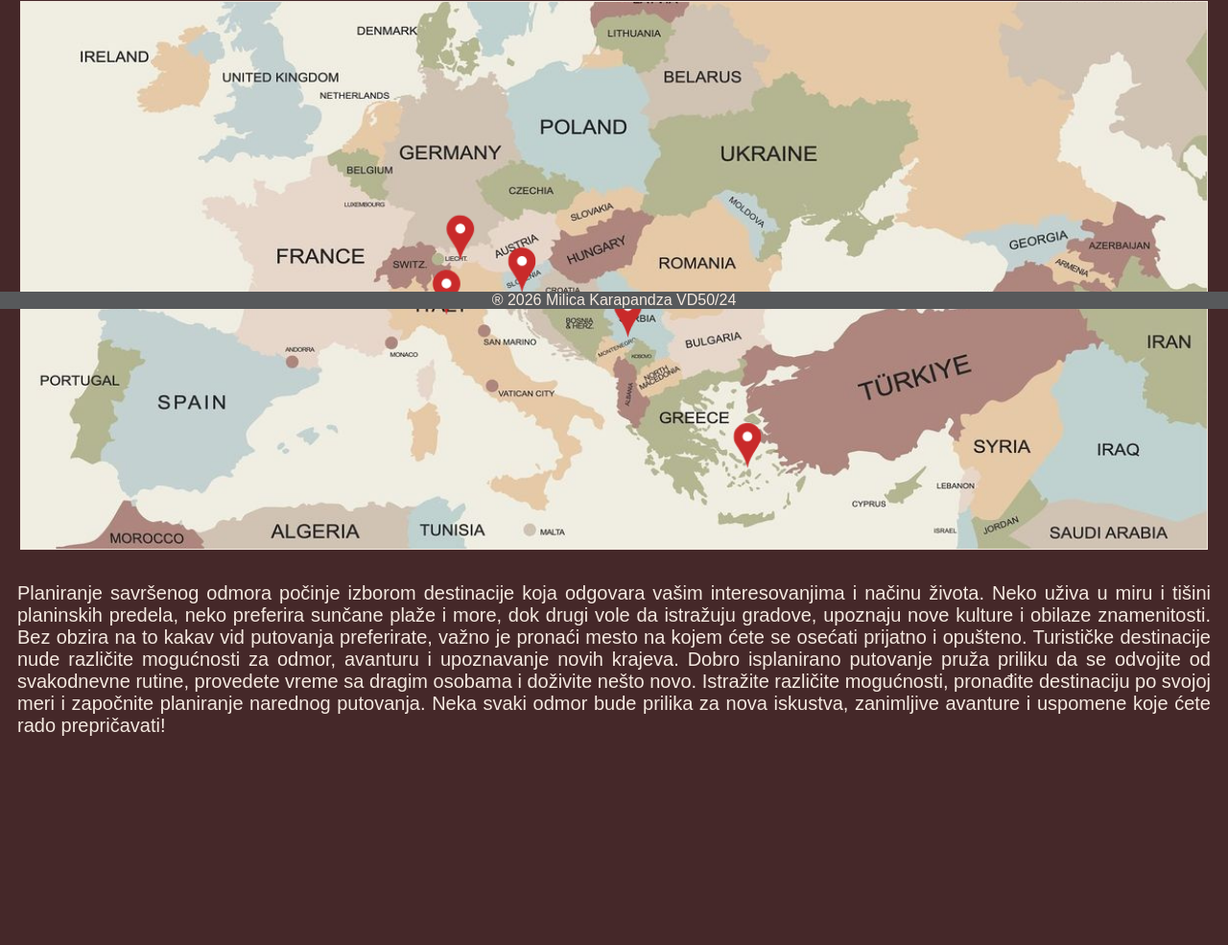
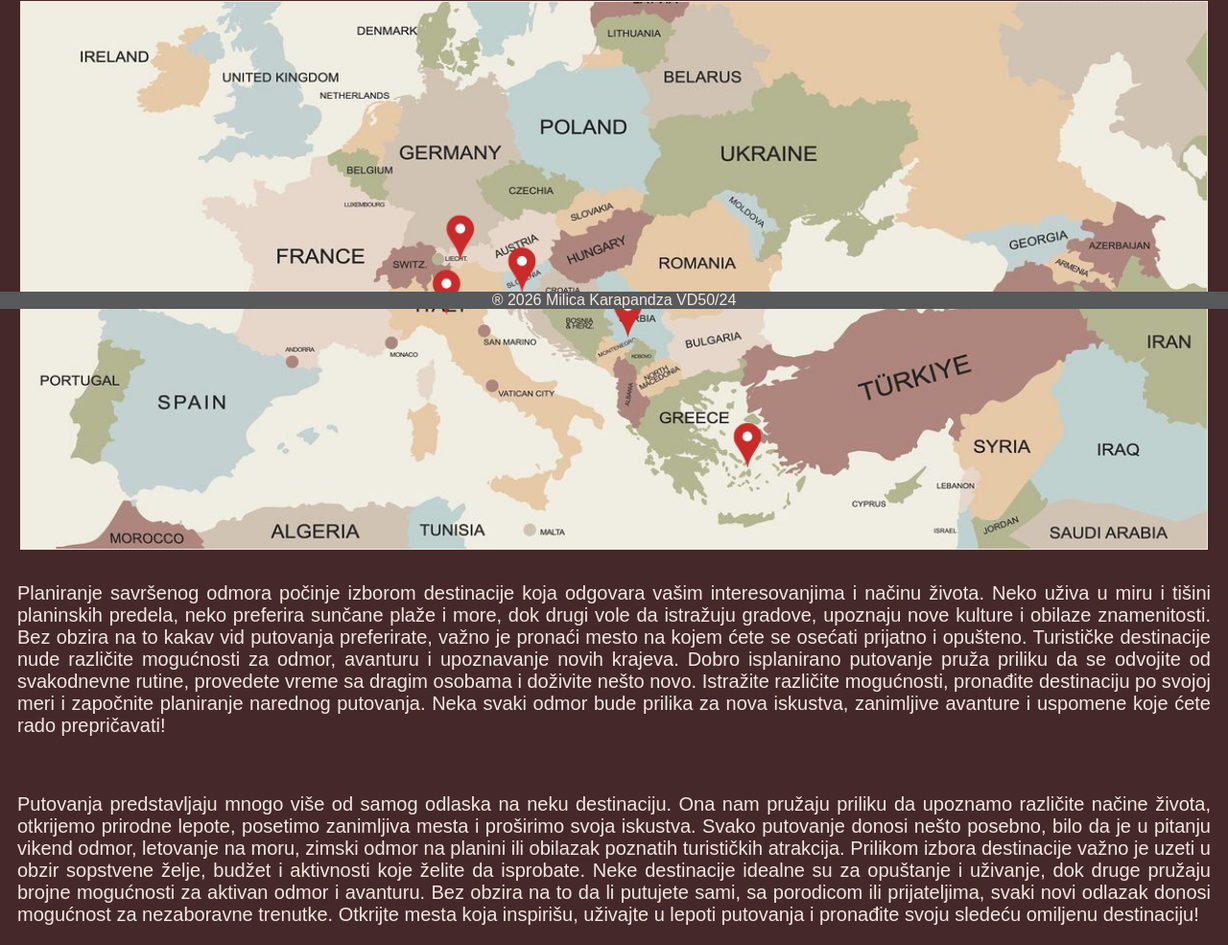
Before and after one commit to milicakarapandza/MilicaKarapandzaVD2026, a plain HTML site: page index.html in a window 1280 px wide. Shown: the part 478-1463 px from the top of the page at 96% size. Before the commit the page ends 1266 px from the top, so only its background shows below. Drawn offline with Linux system fonts and the light colour scheme.

Commit message:
Enhance index.html with travel content
Added additional content about travel experiences and planning.

```diff
--- a/index.html
+++ b/index.html
@@ -73,7 +73,8 @@ data-layout="button_count">
 	</div>
 
 <p>Planiranje savršenog odmora počinje izborom destinacije koja odgovara vašim interesovanjima i načinu života. Neko uživa u miru i tišini planinskih predela, neko preferira sunčane plaže i more, dok drugi vole da istražuju gradove, upoznaju nove kulture i obilaze znamenitosti. Bez obzira na to kakav vid putovanja preferirate, važno je pronaći mesto na kojem ćete se osećati prijatno i opušteno. Turističke destinacije nude različite mogućnosti za odmor, avanturu i upoznavanje novih krajeva. Dobro isplanirano putovanje pruža priliku da se odvojite od svakodnevne rutine, provedete vreme sa dragim osobama i doživite nešto novo. Istražite različite mogućnosti, pronađite destinaciju po svojoj meri i započnite planiranje narednog putovanja. Neka svaki odmor bude prilika za nova iskustva, zanimljive avanture i uspomene koje ćete rado prepričavati!</p>
-
+<br>
+	<p>Putovanja predstavljaju mnogo više od samog odlaska na neku destinaciju. Ona nam pružaju priliku da upoznamo različite načine života, otkrijemo prirodne lepote, posetimo zanimljiva mesta i proširimo svoja iskustva. Svako putovanje donosi nešto posebno, bilo da je u pitanju vikend odmor, letovanje na moru, zimski odmor na planini ili obilazak poznatih turističkih atrakcija. Prilikom izbora destinacije važno je uzeti u obzir sopstvene želje, budžet i aktivnosti koje želite da isprobate. Neke destinacije idealne su za opuštanje i uživanje, dok druge pružaju brojne mogućnosti za aktivan odmor i avanturu. Bez obzira na to da li putujete sami, sa porodicom ili prijateljima, svaki novi odlazak donosi mogućnost za nezaboravne trenutke. Otkrijte mesta koja inspirišu, uživajte u lepoti putovanja i pronađite svoju sledeću omiljenu destinaciju!</p>
 
 	<footer>
 		<meta itemprop="author" content="Milica Karapandza">® 2026 Milica Karapandza VD50/24
```
